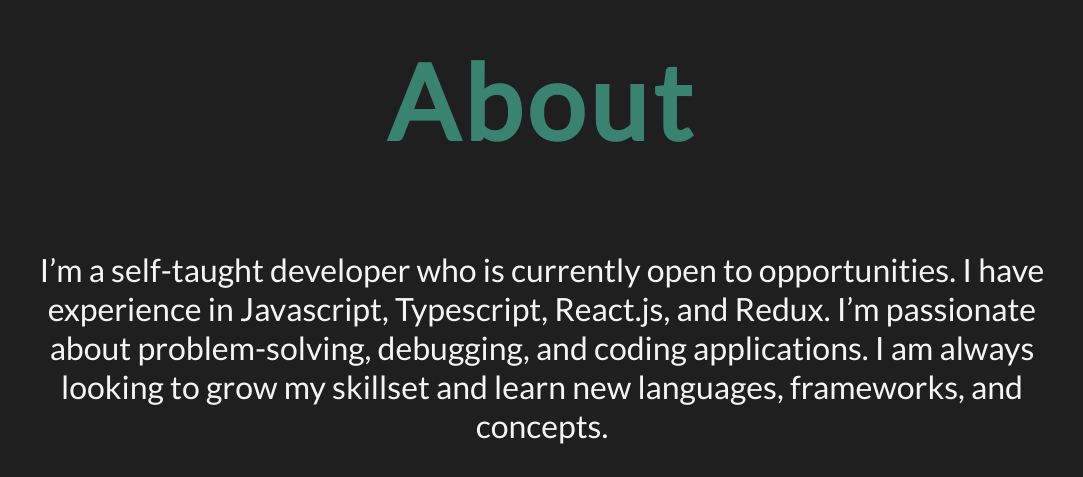
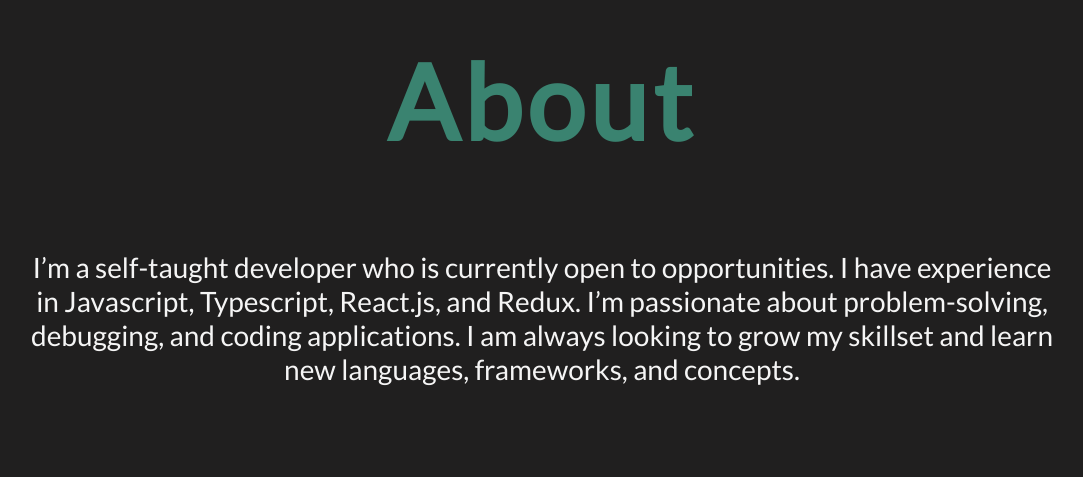
Before and after one commit to sk521/web-portfolio, a React (Create React App) app: page / in a window 1280 px wide. Shown: the part 878-1355 px from the top of the page, without its empty margins (98-1181 px from the left). After the commit the page ends 1292 px from the top, so only its background shows below. Built offline with nearby package versions, Linux system fonts and the light colour scheme.

Commit message:
change about paragraph font size

```diff
--- a/src/sections/About.jsx
+++ b/src/sections/About.jsx
@@ -15,7 +15,7 @@
 
 const AboutParagraph = styled.p`
   color: #F5F5F5;
-  font-size: 2em;
+  font-size: 1.75em;
   text-align: center;
 `;
 
```
